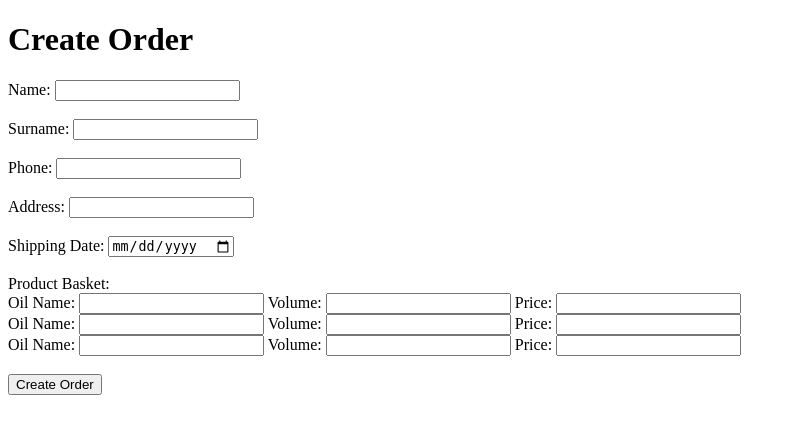
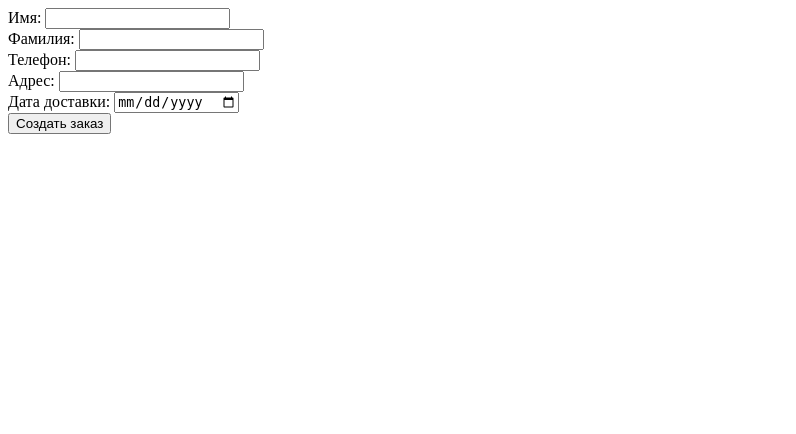
Before and after one commit to dima-in/Oil, a FastAPI app: template templates/inputdata.html in a window 1280 px wide. Shown: the top 434 px of the page, without its empty margins (0-796 px from the left). Run offline with FastAPI, Linux system fonts and the light colour scheme; the template is opened without the code that fills it, so the values that code supplies are empty.

Commit message:
исправлены взаимосвязи между таблицами при создании заказа, добавлен статус заказа и счетчик едениц товара

```diff
--- a/Customer.py
+++ b/Customer.py
@@ -1,7 +1,8 @@
 
 
 class Customer:
-    def __init__(self, name, surname, phone, address):
+    def __init__(self, id, name, surname, phone, address):
+        self.id = id
         self.name = name
         self.surname = surname
         self.phone = phone
--- a/main.py
+++ b/main.py
@@ -1,8 +1,9 @@
 from datetime import datetime
 from OilOrder import OilOrder
-from Product import Product
+from Catalog import get_oil_prices
+from OrderItem import OrderItem
 from UseDatabase import config
-import mysql.connector
+from Customer import Customer
 from fastapi.responses import HTMLResponse
 from fastapi.templating import Jinja2Templates
 from fastapi import Form
@@ -16,18 +17,19 @@ templates = Jinja2Templates(directory='templates')
 
 
 @app.get('/entry', response_class=HTMLResponse)
-async def view(request: Request):
+def view(request: Request):
     """
     entry() - обработчик GET-запроса для вывода начального шаблона
     """
-    context = {"request": request, 'title': "Начальная страница"}
+    oil_price_list = get_oil_prices()
+    for item in oil_price_list:
+        print(f'item oil_price_list in view = {item}')
+    context = {"request": request, 'title': "Начальная страница", 'oil_price_list': oil_price_list}
     return templates.TemplateResponse('inputdata.html', context)
-
 
 
 @app.post('/createorder')
 async def create_order(request: Request):
-
     with UseDatabase(config) as cursor:
         form_data = await request.form()
 
@@ -36,67 +38,62 @@ async def create_order(request: Request):
         surname = form_data.get('surname')
         phone = form_data.get('phone')
         address = form_data.get('address')
-        #shipping_date = form_data.get('shipping_date')
+        products = form_data.getlist('select_products')
         shipping_date = datetime.strptime(form_data.get('shipping_date'), '%Y-%m-%d')  # парсим дату доставки из формы
 
-        order = OilOrder(data=date, shipping_date=shipping_date)
-
-        for key in order.product_basket:  # получаем корзину зааза из формы
-            if 'oil_name' in key:  # если ключ соответствует oil_name
-                form_index = key.split('_')[-1]  # получаем индекс из oil_name_1
-                oil_name = form_data.get(key)  # получаем значение oil_name добавляя индеск
-                volume = form_data.get('volume_{}'.format(form_index))  # получаем значение volume_ добавляя индеск
-                price = form_data.get('price_{}'.format(form_index))  # получаем значение volume_ добавляя индеск
-                order.add_bottle(oil_name=oil_name, volume=volume, price=price)
-            else:
-                order.add_bottle(oil_name=oil_name, volume=volume, price=price)
-
-        # сохраняем заказ в БД
-        _SQL_save_order = """INSERT INTO orders (date, shipping_date, total_price)
-                            VALUES (%s, %s, %s)"""
-        cursor.execute(_SQL_save_order, (date, shipping_date, order.calculate_total_price()))
-
-        order_id = cursor.lastrowid  # получаем ID заказа
-
-        _SQL_select_customer = """ select name, surname, phone FROM customers
-                WHERE name=%s AND surname=%s AND phone=%s"""
-        cursor.execute(_SQL_select_customer, (name, surname, phone))
+        """запрос в БД осуществляет поикс клиента по номеру телефона """
+        _SQL_select_customer = """ select id, name, surname, phone FROM customers
+                        WHERE phone=%s"""
+        cursor.execute(_SQL_select_customer, (phone,))
         existing_customer = cursor.fetchone()  # получаем следующую строку из запроса
 
-        #  если запись о клиенте в БД не найдена, создать нового клиента
+        """если по указанному номеру клиент  не найден, создать нового клиента"""
         if existing_customer is None:
-            _SQL_create_customer = """insert into customers (order_id, name, surname, phone, address)
-            VALUES (%s, %s, %s, %s, %s)"""
-            cursor.execute(_SQL_create_customer, (order_id, name, surname, phone, address))
+            _SQL_create_customer = """insert into customers (name, surname, phone, address)
+                    VALUES (%s, %s, %s, %s)"""
+            cursor.execute(_SQL_create_customer, (name, surname, phone, address))
             customer_id = cursor.lastrowid  # получаем ID нового клиента
         else:
             customer_id = existing_customer[0]  # получаем ID существующего клиента
 
-        for product in order.product_basket:
-            print(f'product = {product}')
-            _SQL_save_order_basket = """INSERT INTO order_basket (order_id, oil_name, volume, price)
-            VALUES (%s, %s, %s, %s)"""
-            cursor.execute(_SQL_save_order_basket, (order_id, product.oil_name, product.volume, product.price))
+        customer = Customer(id=customer_id, name=name, surname=surname, phone=phone, address=address)
+
+        order = OilOrder(customer, data=date, shipping_date=shipping_date)
+        # сохраняем заказ в БД
+        _SQL_save_order = """INSERT INTO orders (customer_id, date, shipping_date, total_price, status)
+                                    VALUES (%s, %s, %s, %s, 0)"""
+        cursor.execute(_SQL_save_order, (customer_id, date, shipping_date, order.calculate_total_price()))
+        order_id = cursor.lastrowid  # получаем ID заказа
+
+        for product in products:  # получаем корзину заказа из формы
+            oil_name, volume, price = product.split('_')
+            product = OrderItem(oil_name=oil_name, volume=volume, count=1, price=price)
+            order.add_bottle(product)
+
+        for product in order.order_details:
+            _SQL_save_order_details = """INSERT INTO order_details (order_id, oil_name, volume, count, price)
+            VALUES (%s, %s, %s, %s, %s)"""
+            cursor.execute(_SQL_save_order_details,
+                           (order_id, product.oil_name, product.volume, product.count, product.price))
 
 
-"""@app.get('/entryorder')
-@app.get('/')
-def enrty_page() -> 'html':
-    return render_template('entryorder.html', the_title='Выжимальня приветствует тебя!',
-                           the_invitation='Введите данные заказа:',
-                           the_clickbutton='Когда будете готовы, нажмите эту кнопку:')
+@app.get('/vieworders')
+def show_orders(request: Request):
+    with UseDatabase(config) as cursor:
+        _SQL_select_all = """SELECT * FROM orders
+                            JOIN order_details ON orders.id = order_details.order_id
+                            JOIN customers ON order_details.customer_id = customers.id;
+                            """
+        _SQL_select_all2 = """SELECT * FROM order_details
+                            JOIN customers ON order_details.customer_id = customers.id;
+                            JOIN orders ON customers.order_id = orders.id
 """
+        cursor.execute(_SQL_select_all2)
+        order = cursor.fetchall()
+        context = {'request': request, 'title': "Начальная страница", 'order': order}
+        return templates.TemplateResponse('vieworder.html', context)
 
-"""@app.post('/showorder')
-def show_order_list() -> 'html':
-    with open('заказы.txt') as orders:
-        list_order = []
-        for line in orders:
-            list_order.append(line.split('|'))
-    titles = ('Клиент', 'Масло', 'Стоимость', 'Дата')
-    return render_template('showorder.html', the_row_order=titles, the_data=list_order, )
 
-"""
 # **********************************************************************************************
 
 
--- a/templates/inputdata.html
+++ b/templates/inputdata.html
@@ -1,43 +1,39 @@
 <!DOCTYPE html>
-<html lang="en">
+<html>
 <head>
-    <meta charset="UTF-8">
-    <title>Title</title>
+    <title>Создание заказа</title>
 </head>
 <body>
-<h1>Create Order</h1>
     <form method="post" action="/createorder">
-        <label for="name">Name:</label>
-        <input type="text" name="name" id="name" required><br><br>
+        <label for="name">Имя:</label>
+        <input type="text" name="name" id="name" required><br>
 
-        <label for="surname">Surname:</label>
-        <input type="text" name="surname" id="surname" required><br><br>
+        <label for="surname">Фамилия:</label>
+        <input type="text" name="surname" id="surname" required><br>
 
-        <label for="phone">Phone:</label>
-        <input type="tel" name="phone" id="phone" required><br><br>
+        <label for="phone">Телефон:</label>
+        <input type="tel" name="phone" id="phone" required><br>
 
-        <label for="address">Address:</label>
-        <input type="text" name="address" id="address" required><br><br>
+        <label for="address">Адрес:</label>
+        <input type="text" name="address" id="address" required><br>
 
-        <label for="shipping_date">Shipping Date:</label>
-        <input type="date" name="shipping_date" id="shipping_date" required><br><br>
+        <label for="shipping_date">Дата доставки:</label>
+        <input type="date" name="shipping_date" id="shipping_date" required><br>
 
-        <label for="product_basket">Product Basket:</label>
-        {% for i in range(3) %}
-        <div>
-            <label for="oil_name_{{ i }}">Oil Name:</label>
-            <input type="text" name="oil_name_{{ i }}" id="oil_name_{{ i }}" required>
 
-            <label for="volume_{{ i }}">Volume:</label>
-            <input type="number" name="volume_{{ i }}" id="volume_{{ i }}" required>
 
-            <label for="price_{{ i }}">Price:</label>
-            <input type="number" name="price_{{ i }}" id="price_{{ i }}" required>
-        </div>
+
+        {% if oil_price_list %}
+    <label for="products">Продукты чекбокс:</label>
+        {% for oil_name, volume, price in oil_price_list %}
+        <input type="checkbox" id="product_{{ loop.index }}" name="select_products" value="{{ oil_name }}_{{ volume }}_{{ price }}">
+        <label for="product_{{ loop.index }}">{{ oil_name }} {{ volume }}мл - {{ price }} руб/л</label><br>
         {% endfor %}
+        {% endif %}
 
-        <br>
-        <button type="submit">Create Order</button>
+
+
+        <input type="submit" value="Создать заказ">
     </form>
 </body>
 </html>
```
Also changed, not shown: Catalog.py (added, +64 -0 lines), DBTable.py (+28 -13 lines), OilOrder.py (+8 -8 lines), OrderItem.py (added, +9 -0 lines), Product.py (deleted, +0 -8 lines), UseDatabase.py (+6 -5 lines), templates/showorder.html (deleted, +0 -22 lines), templates/vieworder.html (added, +42 -0 lines), заказы.txt (deleted, +0 -14 lines).
